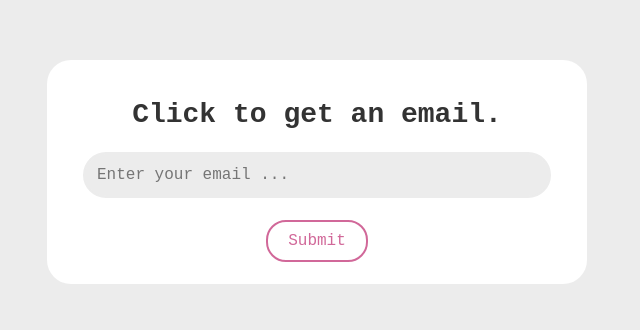
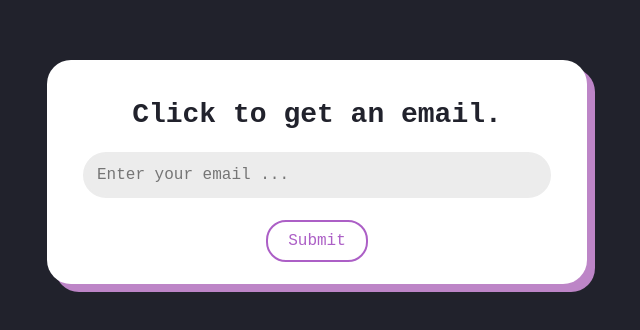
Before and after one commit to maeBoittiaux/email-sender, a Next.js app: page / in a window 1280 px wide. Shown: the part 228-558 px from the top of the page, without its empty margins (323-963 px from the left). Built offline with nearby package versions, Linux system fonts and the light colour scheme.

Commit message:
Improve colour scheme

```diff
--- a/src/styles/global.css
+++ b/src/styles/global.css
@@ -1,5 +1,5 @@
 body {
-    background-color: #ececec;
+    background-color: #21222c;
     display: flex;
     justify-content: center;
     align-items: center;
@@ -15,11 +15,12 @@ body {
     background-color: #ffffff;
     border-radius: 24px;
     text-align: center;
+    box-shadow: 8px 8px #bd85c7;
 }
 
 h1 {
     font-size: 28px;
-    color: #333;
+    color: #21222c;
 }
 
 form {
@@ -41,7 +42,7 @@ input[type="email"] {
 }
 
 input[type="email"]:focus {
-    border-color: #d16899;
+    border-color: #ececec;
     outline: none;
 }
 
@@ -49,16 +50,16 @@ button[type="submit"] {
     font-family: "Courier New", Courier, monospace;
     padding: 10px 20px;
     background-color: #fff;
-    color: #d16899;
+    color: #ac5fc6;
     border-radius: 20px;
     cursor: pointer;
     font-size: 16px;
     transition: background-color 0.2s;
-    border: 2px solid #d16899;
+    border: 2px solid #ac5fc6;
     margin: 2px;
 }
 
 button[type="submit"]:hover {
-    background-color: #d16899;
+    background-color: #ac5fc6;
     color: #fff;
 }
```
